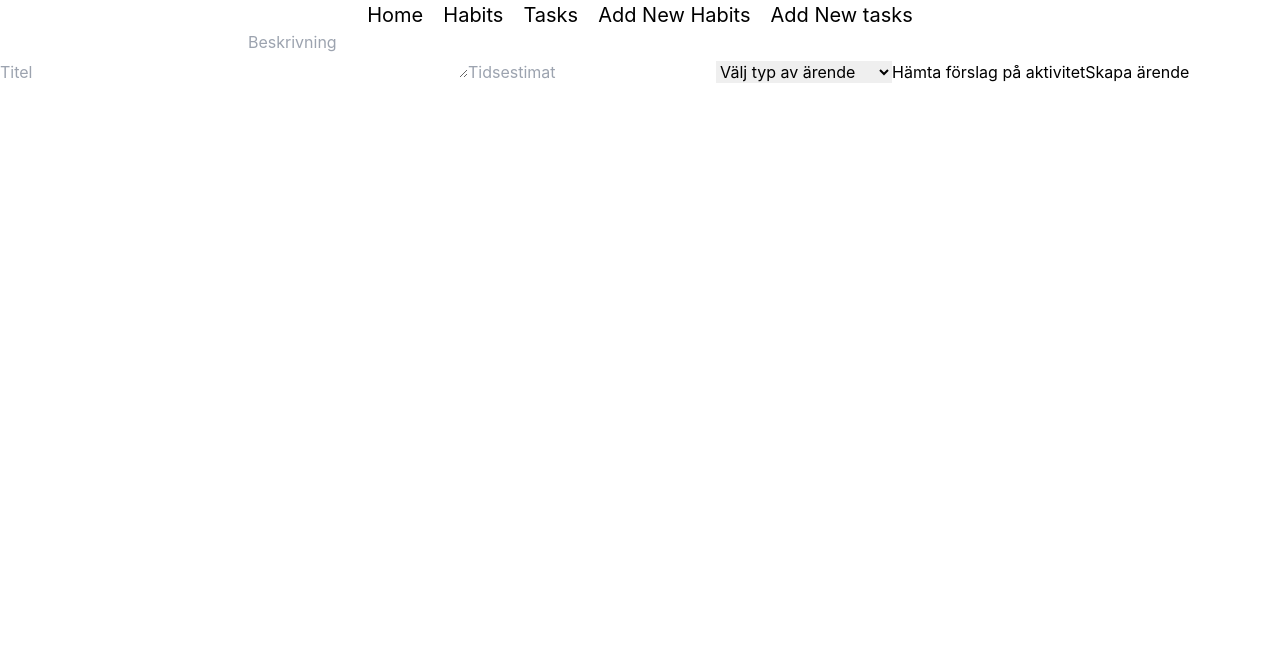
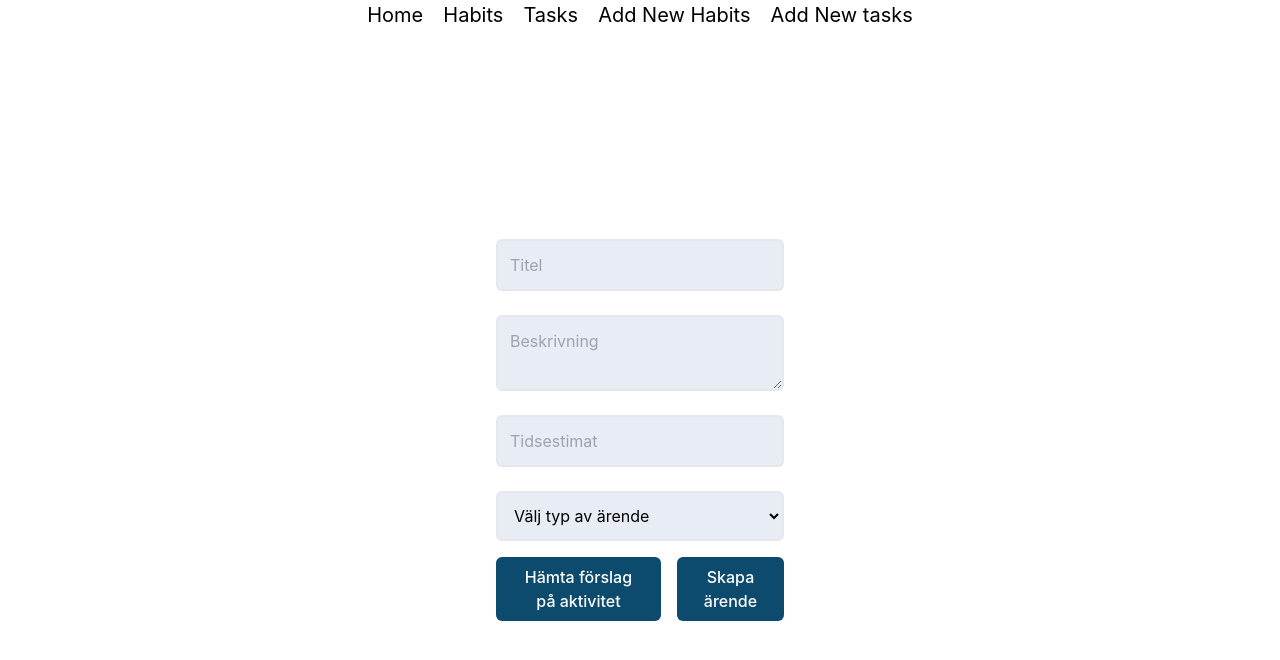
Before and after one commit to SainaFirooz/habits-and-tasks-app, a React (Create React App) app: page /NewTask in a window 1280 px wide. Shown: the top 660 px of the page. Built offline with nearby package versions, Linux system fonts and the light colour scheme.

Commit message:
Styling av Newtask

```diff
--- a/src/pages/NewTask.jsx
+++ b/src/pages/NewTask.jsx
@@ -31,33 +31,41 @@ const NewTask = () => {
     return (
 <div>
     <Nav />
-        <form onSubmit={handleSubmit}>
-            <input
+    <div className="h-screen flex justify-center items-center flex-col gap-8">
+        <div className="flex justify-center items-center gap-6">
+            <form onSubmit={handleSubmit} className="flex flex-col gap-4">
+                <div className="flex flex-col gap-6">
+                    <input className="w-72 border-2 rounded-md px-3 py-3 bg-[#E8ECF4] backdrop-blur-lg"
                         type="text"
                         value={title}
                         onChange={(e) => setTitle(e.target.value)}
                         placeholder="Titel"
                     />
-            <textarea
+                    <textarea className="w-72 border-2 rounded-md px-3 py-3 bg-[#E8ECF4] backdrop-blur-lg"
                         value={description}
                         onChange={(e) => setDescription(e.target.value)}
                         placeholder="Beskrivning"
                     />
-            <input
+                    <input className="w-72 border-2 rounded-md px-3 py-3 bg-[#E8ECF4] backdrop-blur-lg"
                         type="text"
                         value={estimate}
                         onChange={(e) => setEstimate(e.target.value)}
                         placeholder="Tidsestimat"
                     />
-            <select value={type} onChange={(e) => setType(e.target.value)}>
+                    <select value={type} onChange={(e) => setType(e.target.value)} className="w-72 border-2 rounded-md px-3 py-3 bg-[#E8ECF4] backdrop-blur-lg">
                         <option value="">Välj typ av ärende</option>
                         <option value="hushållssysslor">Hushållssysslor</option>
                         <option value="aktivitet med vänner">Aktivitet med vänner</option>
                         <option value="jobbrelaterad">Jobbrelaterad</option>
                     </select>
-            <button type="button" onClick={fetchActivity}>Hämta förslag på aktivitet</button>
-            <button type="submit">Skapa ärende</button>
+                </div>
+                <div className="flex gap-4 justify-center w-72">
+                    <button className="flex-grow px-5 py-2 bg-sky-900 text-white font-medium rounded-md" type="button" onClick={fetchActivity}>Hämta förslag på aktivitet</button>
+                    <button className="flex-grow px-5 py-2 bg-sky-900 text-white font-medium rounded-md" type="submit">Skapa ärende</button>
+                </div>
             </form>
+        </div>
+    </div>
 </div>
     );
 };
```
Lines whose indentation alone changed are shown as unchanged.
